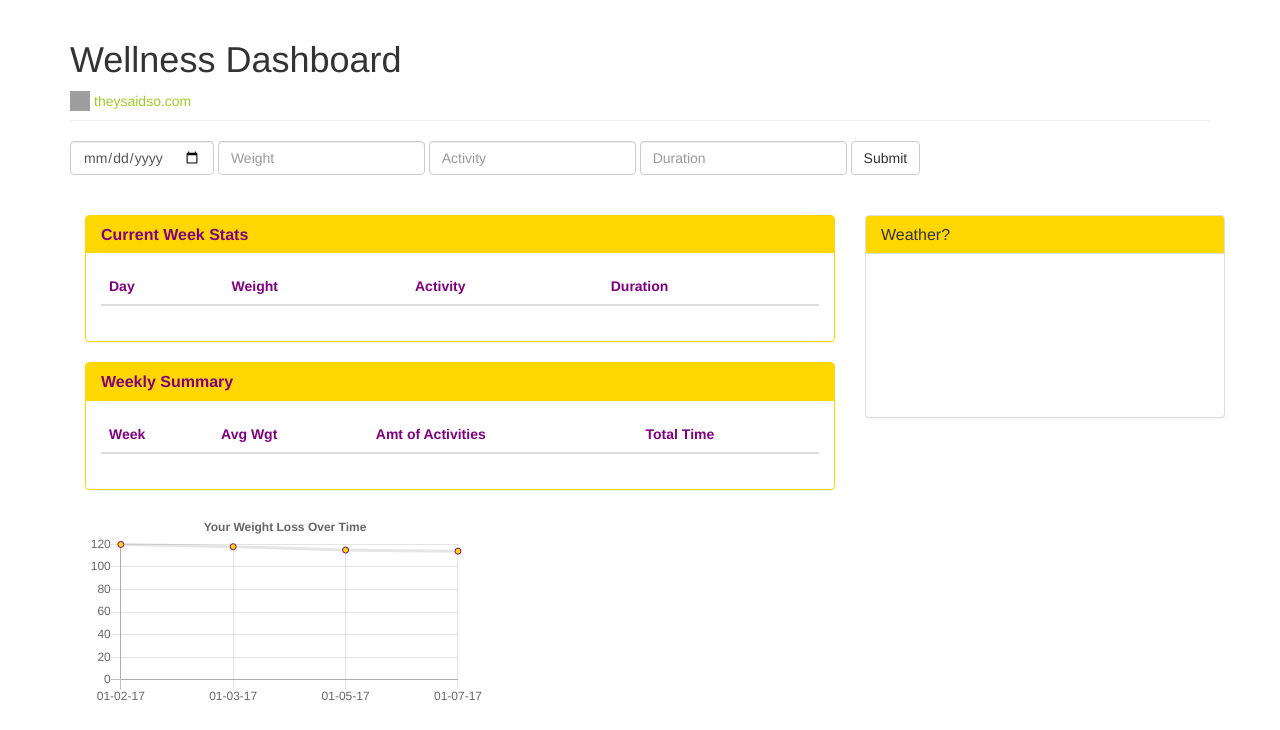
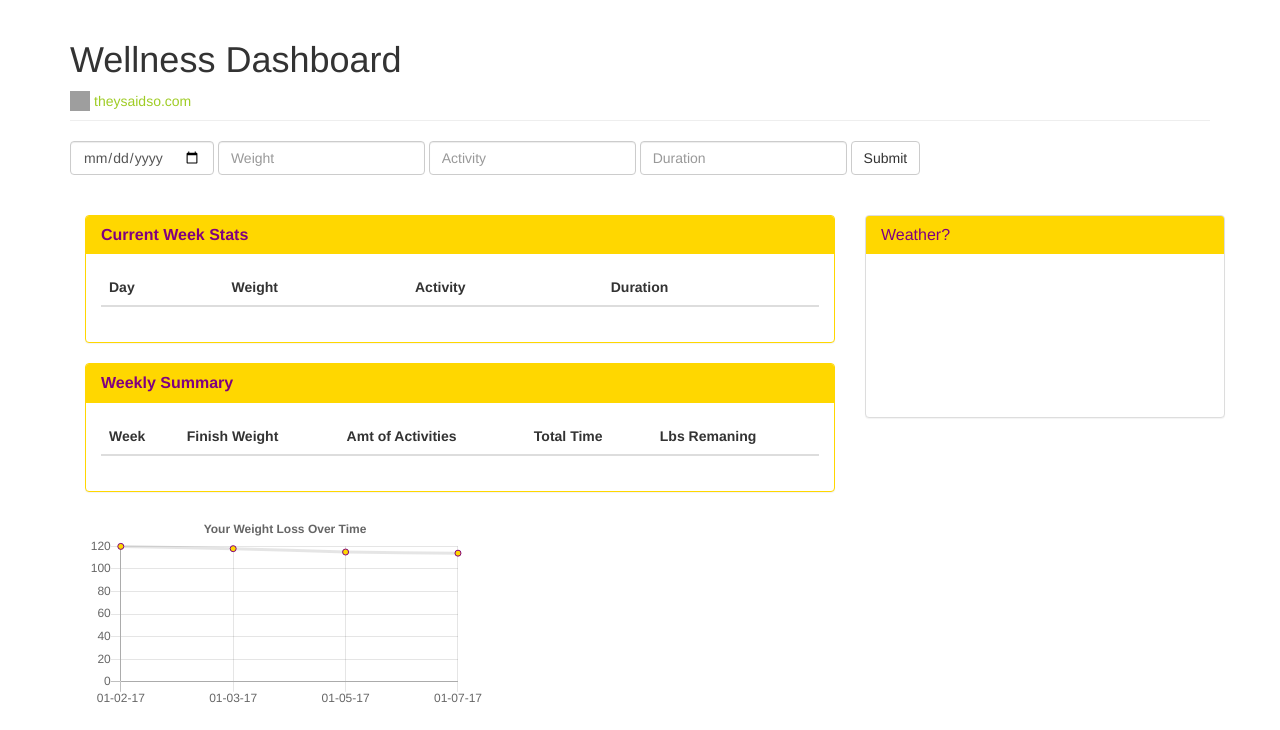
Before and after one commit to seanbevard/fitness-app, a PHP site: page /landpage.html in a window 1280 px wide. Shown: the top 730 px of the page. Run offline with PHP 8.4, Linux system fonts and the light colour scheme; lists and menus that the app fills with data are empty; some libraries are stand-ins or nearby versions; grey boxes are pictures that could not be loaded.

Commit message:
Css Updates

```diff
--- a/landpage.html
+++ b/landpage.html
@@ -51,12 +51,12 @@
         <div class="container">
             <div class="row">
                 <div class="col-md-8">
-                    <div class="panel panel-primary" style="border-color: gold">
-                        <div class="panel-heading" style="background-color: gold; border-bottom:gold; color:purple">
+                    <div class="panel panel-primary" >
+                        <div class="panel-heading">
                             <h3 class="panel-title"><strong>Current Week Stats</strong></h3>
                         </div>
                         <div class="panel-body">
-                            <table class="table table-hover" id='week-stats-table' style="color:purple">
+                            <table class="table table-hover" id='week-stats-table'>
                                 <thead>
                                     <tr>
                                         <th>Day</th>
@@ -70,18 +70,19 @@
                             </table>
                         </div>
                     </div>
-                    <div class="panel panel-primary" style="border-color: gold">
-                        <div class="panel-heading" style="background-color: gold; border-bottom:gold; color:purple">
+                    <div class="panel panel-primary">
+                        <div class="panel-heading">
                             <h3 class="panel-title"><strong>Weekly Summary</strong></h3>
                         </div>
                         <div class="panel-body">
-                            <table class="table table-hover" id='weekly-stats-table' style="color:purple">
+                            <table class="table table-hover" id='weekly-stats-table'>
                                 <thead>
                                     <tr>
                                         <th>Week</th>
-                                        <th>Avg Wgt</th>
+                                        <th>Finish Weight</th>
                                         <th>Amt of Activities</th>
                                         <th>Total Time</th>
+                                        <th> Lbs Remaning</th>
                                     </tr>
                                 </thead>
                                 <tbody>
@@ -92,7 +93,7 @@
                 </div>
                 <div class="col-md-4">
                     <div class="panel panel-default">
-                        <div class="panel-heading" style="background-color: gold;">
+                        <div class="panel-heading">
                             <h3 class="panel-title">Weather?</h3>
                         </div>
                         <div class="panel-body" align="center" id="weather">
--- a/style.css
+++ b/style.css
@@ -19,3 +19,19 @@
 	vertical-align: middle;
 	font-size:1em;
 }
+
+.panel.panel-primary {
+
+border-color: gold;
+}
+.panel-primary>.panel-heading {
+background-color: gold;
+color: purple;
+border-color: gold;
+
+}
+.panel-default>.panel-heading {
+background-color: gold;
+color: purple;
+border-color: gold;
+}
```
